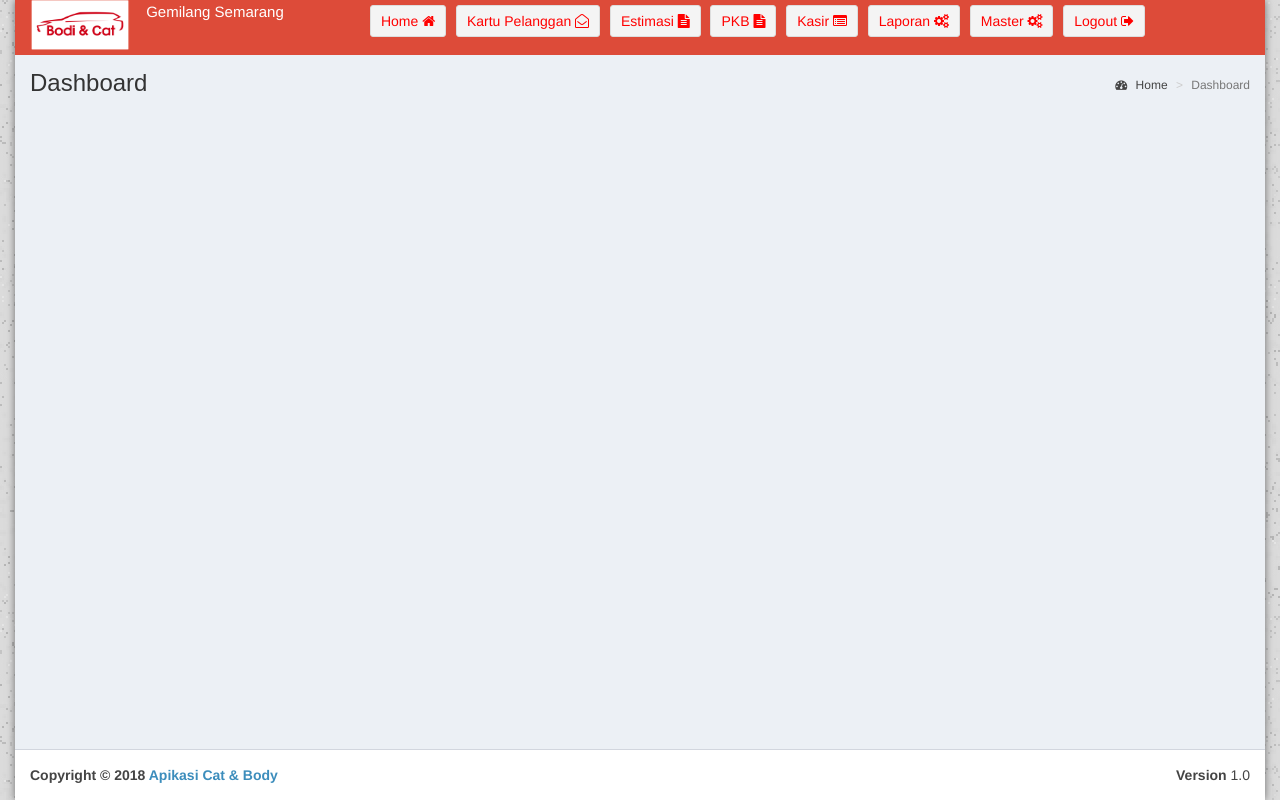
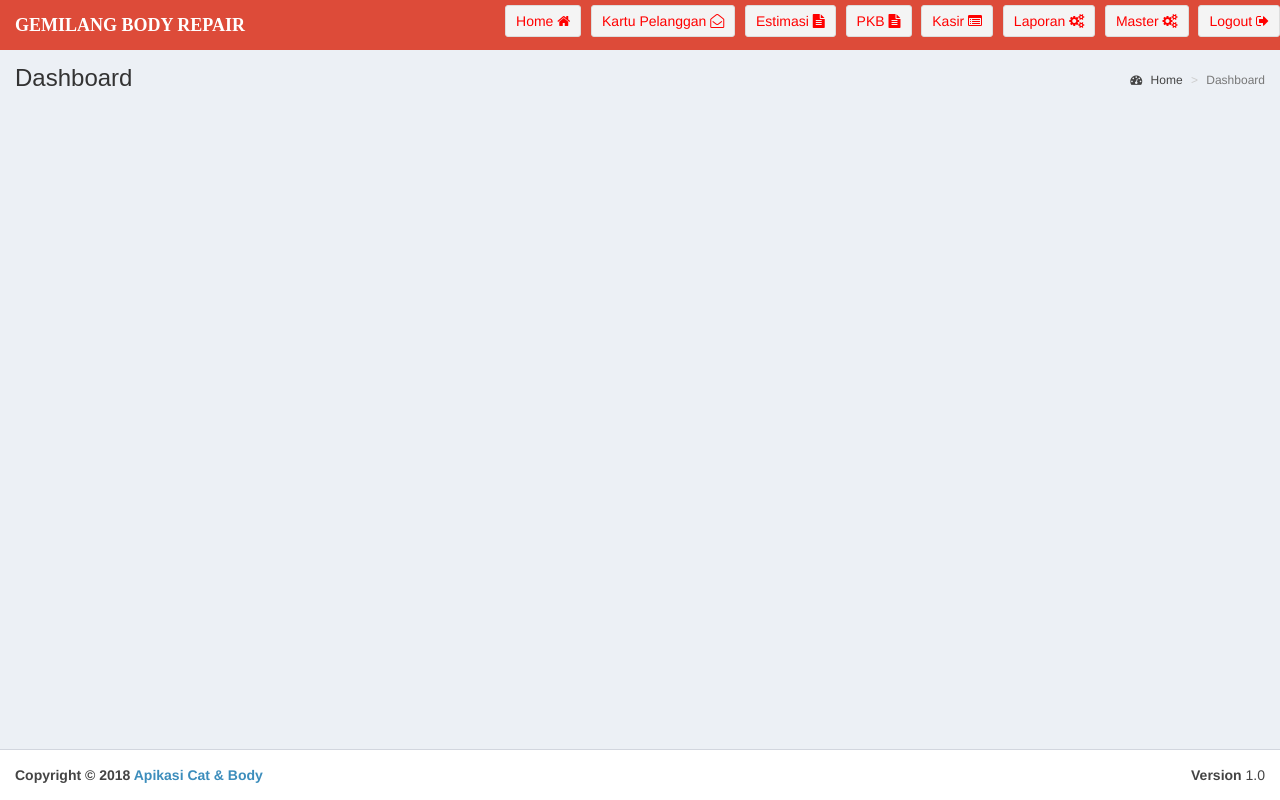
Before and after one commit to padhuka/bengkel, a PHP site: page /tcpdf/pages/index.php in a window 1280 px wide. Run offline with PHP 8.4, Linux system fonts and the light colour scheme; a user stored in the database is signed in; some libraries are stand-ins or nearby versions.

Commit message:
header enhance & asuransi clean

```diff
--- a/lib/setting.php
+++ b/lib/setting.php
@@ -8,7 +8,7 @@
 
 	//WEB
 	$title="Gemilang - Cat & Body";
-	$kabupaten="Gemilang Semarang";
+	$kabupaten="Gemilang";
 	$titlefooter="Apikasi Cat & Body";
 
 ?>
--- a/pages/asuransi/asuransi_add_save.php
+++ b/pages/asuransi/asuransi_add_save.php
@@ -14,8 +14,6 @@
         $row = mysql_fetch_array($qrycek);
 
         if ($row){
-            //echo 'var obat=new Array("'.$row[kode].'","'.$nama.'","'.$harga.'","'.$row[ukuran].'","'.$stkisi.'","'.$stk.'","'.$carabayar.'","'.$byre.'","'.$jl.'");';
-            //unlink('../../file/tmp/'.$photo);
             echo 'y';
         }else{
 		    $sqltbemp = "INSERT INTO t_asuransi (id_asuransi,nama,alamat,no_telp,npwp) VALUES ('$id_asuransi','$nama','$alamat','$no_telp','$npwp')";
--- a/pages/asuransi/asuransi_del.php
+++ b/pages/asuransi/asuransi_del.php
@@ -49,7 +49,7 @@
                                       //alert('asuransi/asuransi_del_save.php?id_asuransi='+id_asuransi);
                                       $("#tabele").load('asuransi/asuransi_load.php');
                                       alert('Data Berhasil Dihapus');
-                                      $('#ModalDelete').modal('hid_asuransie');
+                                      $('#ModalDelete').modal('hide');
                                 }
                             });
 
--- a/pages/asuransi/asuransi_edit.php
+++ b/pages/asuransi/asuransi_edit.php
@@ -100,7 +100,7 @@
                                                   success: function(data){
                                                         //alert('lolos');
                                                         var hsl=data.trim();
-                                                        alert(hsl);
+                                                       // alert(hsl);
                                                         if (hsl=='y'){
 			                                                alert('Data Sudah ada');
 			                                                return false;
@@ -109,6 +109,7 @@
 
 			                                                $("#tabele").load('asuransi/asuransi_load.php');
                                                             alert('Data Berhasil Disimpan');
+
                                                             $('#ModalEdit').modal('hide');
 			                                            }
                                                       }
--- a/pages/asuransi/asuransi_edit_save.php
+++ b/pages/asuransi/asuransi_edit_save.php
@@ -15,12 +15,10 @@
         $row = mysql_fetch_array($qrycek);
 
         if ($row){
-            //echo 'var obat=new Array("'.$row[kode].'","'.$nama.'","'.$harga.'","'.$row[ukuran].'","'.$stkisi.'","'.$stk.'","'.$carabayar.'","'.$byre.'","'.$jl.'");';
-            //unlink('../../file/tmp/'.$photo);
             echo 'y';
         }else{
 		        $sqltbemp = "UPDATE t_asuransi SET id_asuransi='$id_asuransi',nama='$nama',alamat='$alamat',no_telp='$no_telp',npwp='$npwp' WHERE id_asuransi='$id_asuransi'";
         		mysql_query($sqltbemp);
-            echo 'n';
+           // echo 'n';
         }
 ?>
--- a/pages/header_menu.php
+++ b/pages/header_menu.php
@@ -2,37 +2,15 @@
 <div class="wrapper">
 
   <header class="main-header">
-    <!-- Logo -->
-    <a href="index.php" class="logo" style="width: 350px;height: 55px">
-      <!-- mini logo for sidebar mini 50x50 pixels -->
-      <!-- logo for regular state and mobile devices -->
-      <table style="height: 50px;width: 350px";>
-        <tr>
-          <td>
-            <div class="column" style="height: 50px;width: 100px";> <img src="../file/logo.png" style="width: 100px;height: 50px"> </div>
-          </td>
-        <td>
-            <div class="column" style="height: 50px;width: 250px" align="left" ;> <b><?php //echo $titlemenu;?> </b>
-              <div class="row" style="height: 50px;width: 200px" align="center">
-              <span style="font-size:15px; text-align: center;"><?php echo $kabupaten;?></span>
-            </div>
 
-            </div>
-        </td>
-
-
-        </tr>
-
-      </table>
-
-    </a>
     <!-- Header Navbar: style can be found in header.less -->
-    <nav class="navbar navbar-static-top" style="margin-left: 270px">
+    <nav class="navbar fixed-top" style="margin-left: 0px">
       <!-- Sidebar toggle button-->
-
-
+    <div class="container">
+      <a class="navbar-brand" href="index.php"> GEMILANG BODY REPAIR
+        </a>
       <div class="navbar-custom-menu" style="padding: 0 0 0 0;margin: 0 auto;">
-        <ul class="nav navbar-nav" style="list-style: none;padding: 0;margin: 0 auto;width: 900px;font-size: 0.7em;">
+        <ul class="nav navbar-nav" style="list-style: none;padding: 0;margin: 0 auto;font-size: 0.7em;">
           <!-- Messages: style can be found in dropdown.less
 Home | Kartu Pelanggan | Estimasi | PKB | Kasir | Master
           -->
@@ -91,5 +69,20 @@ Home | Kartu Pelanggan | Estimasi | PKB | Kasir | Master
 
         </ul>
       </div>
+    </div>
     </nav>
   </header>
+
+  <style type="text/css">
+    .navbar-brand {
+     font-weight: bold;
+     font-family: serif;
+
+    }
+    .container {
+      width: 1300px;
+    }
+    .layout-boxed .wrapper {
+      max-width: 1300px;
+    }
+  </style>
```
Also changed, not shown: pages/asuransi/asuransi_add.php (+5 -2 lines), file/logo.jpg (added), file/logo.png.
